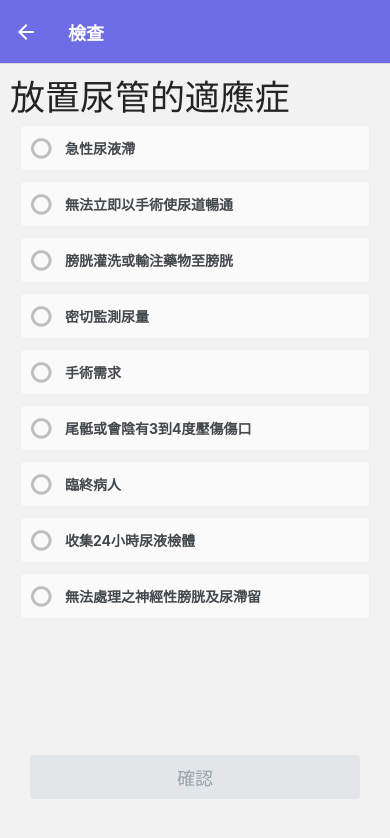
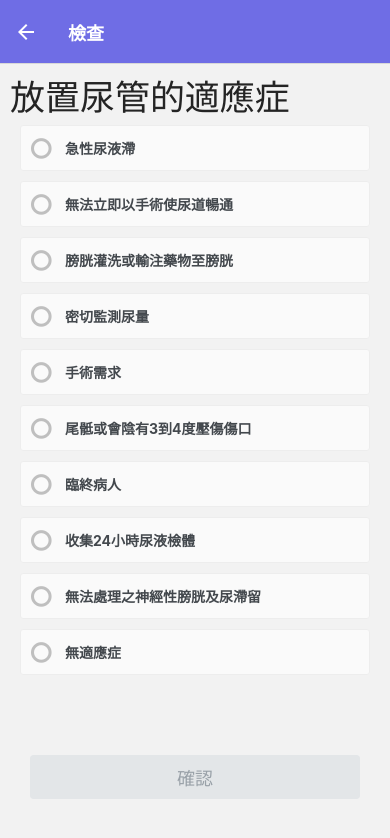
Before and after one commit to eddielin0926/foley, a React Native app: screen /ProcessScreen in a window 390 px wide. Shown: the top 838 px of the page. Built offline with nearby package versions, Linux system fonts and the light colour scheme.

Commit message:
fix: :bug: modify some functions

```diff
--- a/src/panels/IndicationsPanel.tsx
+++ b/src/panels/IndicationsPanel.tsx
@@ -58,6 +58,11 @@ const IndicationsPanel = ({ setStatus }: Props) => {
       detail:
         "無法使用其他方法(如：間歇性導尿)處理之神經性膀胱及尿滯留 (急性尿液滯留需使用膀胱超音波進行確認)。",
     },
+    {
+      key: "A-10",
+      brief: "無適應症",
+      detail: "無適應症",
+    },
   ];
 
   return (
--- a/src/redux/hospitalSlice.ts
+++ b/src/redux/hospitalSlice.ts
@@ -31,7 +31,7 @@ const initialState: HospitalState = {
     },
     {
       id: 2,
-      name: "昊哥",
+      name: "How哥",
       gender: "male",
       bed: "H168",
       case: "HOW-FUN",
--- a/src/screens/HomeScreen.tsx
+++ b/src/screens/HomeScreen.tsx
@@ -35,7 +35,7 @@ const HomeScreen = ({ navigation }: Props) => {
     <ThemeProvider theme={theme}>
       <View style={common.screen}>
         <View style={common.container}>
-          <Text h2>病患</Text>
+          <Text h2>住院病人</Text>
           <DropDownPicker
             modalTitle="Filter"
             open={filterOpen}
```
